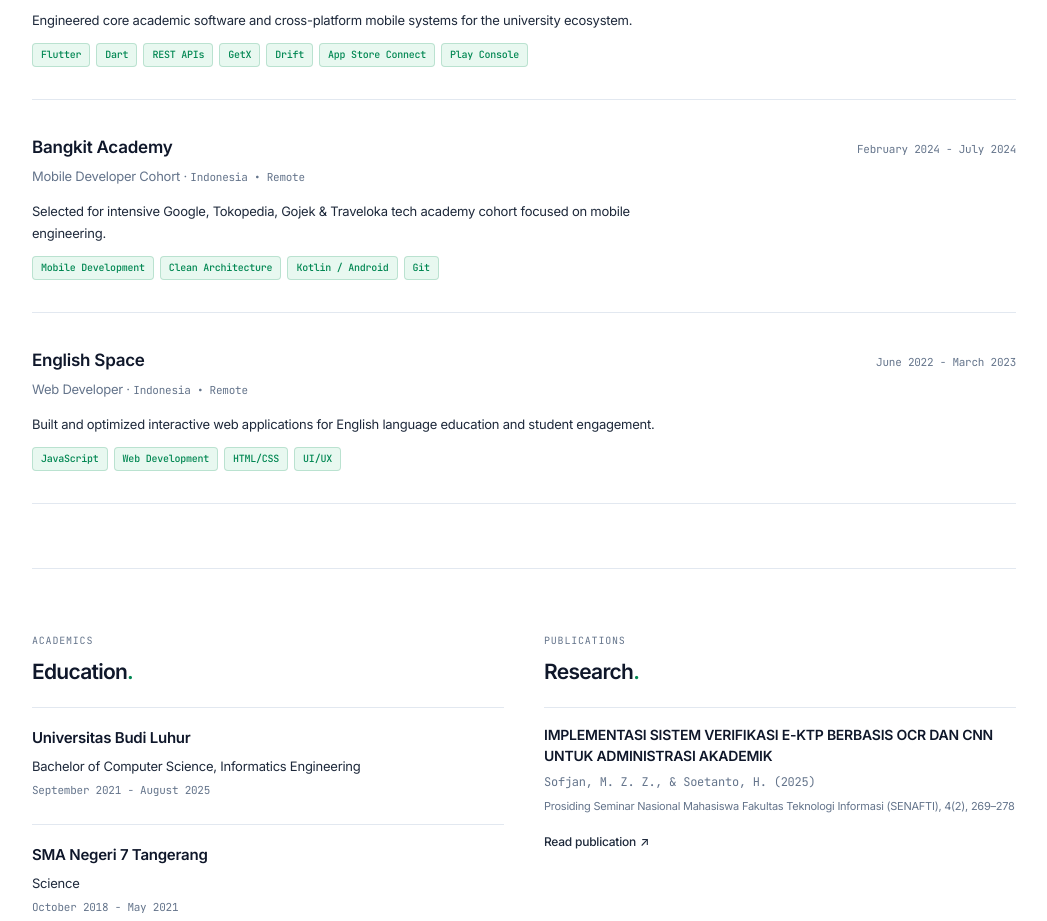
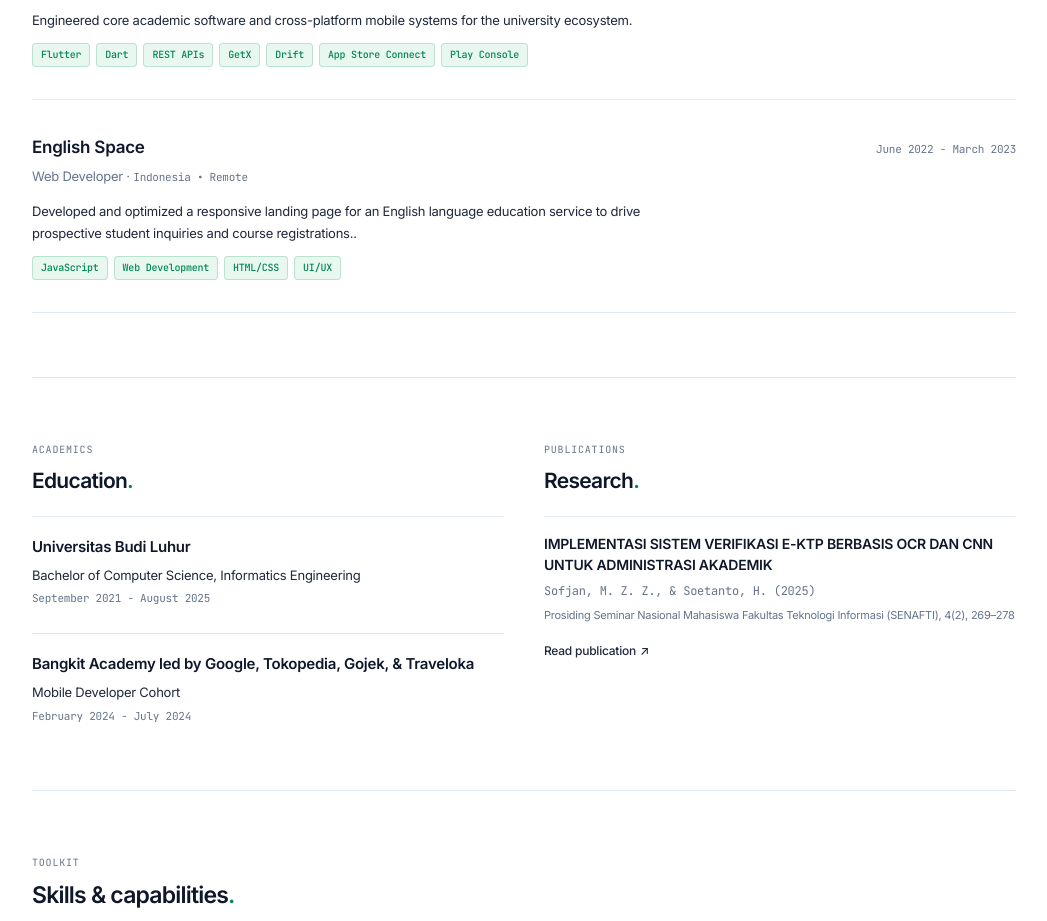
Before and after one commit to Zalayetha/personal-website, an Astro site: page /about in a window 1280 px wide. Shown: the part 984-1905 px from the top of the page, without its empty margins (116-1163 px from the left). Built offline with nearby package versions, Linux system fonts and the light colour scheme; Astro itself is replaced by a stand-in of ours.

Commit message:
content: move Bangkit Academy to education and remove SMAN 7 Tangerang

```diff
--- a/src/components/layout/Footer.astro
+++ b/src/components/layout/Footer.astro
@@ -43,7 +43,7 @@ import { contact, socialLinks } from "../../data/portfolio";
 
         <div class="flex flex-col sm:flex-row sm:items-center justify-between gap-3 text-[10px] text-[#64748b] pt-4 border-t border-[#e2e8f0] font-mono">
             <span>© 2026 Zaghy Zalayetha</span>
-            <span>From my desk in Tangerang, Indonesia 🇮🇩</span>
+            <span>made with ☕️ by zaghy</span>
         </div>
     </div>
 </footer>
--- a/src/components/sections/home/ExperienceSection.astro
+++ b/src/components/sections/home/ExperienceSection.astro
@@ -2,7 +2,6 @@
 const displayExperience = [
     { company: "C3ARBON", role: "Full-Stack Engineer", period: "2026–now" },
     { company: "Universitas Budi Luhur", role: "Staff Programmer", period: "2023–2026" },
-    { company: "Bangkit Academy", role: "Mobile Developer Cohort", period: "2024" },
     { company: "English Space", role: "Web Developer", period: "2022–2023" },
 ];
 ---
@@ -15,7 +14,7 @@ const displayExperience = [
                 <span class="text-[#008752]">Always learning.</span>
             </h2>
             <p class="max-w-[340px] text-[13px] text-[#64748b] my-5 leading-[1.8]">
-                I enjoy understanding how systems work under the hood, then engineering clean solutions that solve real world problem.
+                From full-stack web platforms and mobile apps to carbon intelligence tools. I enjoy understanding how systems work under the hood, then engineering clean solutions that make a real-world impact.
             </p>
             <a href="/about" class="text-link text-xs text-[#008752] hover:text-[#007346] font-medium">
                 <span>A little more about me</span>
--- a/src/data/portfolio.ts
+++ b/src/data/portfolio.ts
@@ -99,25 +99,12 @@ export const experience: Experience[] = [
     skills: ["Flutter", "Dart", "REST APIs", "GetX", "Drift", "App Store Connect", "Play Console"],
   },
   {
-    company: "Bangkit Academy",
-    role: "Mobile Developer Cohort",
-    period: "February 2024 - July 2024",
-    location: "Indonesia • Remote",
-    description:
-      "Selected for intensive Google, Tokopedia, Gojek & Traveloka tech academy cohort focused on mobile engineering.",
-    highlights: [
-      "Deepened expertise in mobile architecture, MVVM, clean architecture principles, and REST API integration.",
-      "Collaborated in cross-functional teams to build and ship production-ready capstone mobile applications.",
-    ],
-    skills: ["Mobile Development", "Clean Architecture", "Kotlin / Android", "Git"],
-  },
-  {
     company: "English Space",
     role: "Web Developer",
     period: "June 2022 - March 2023",
     location: "Indonesia • Remote",
     description:
-      "Built and optimized interactive web applications for English language education and student engagement.",
+      "Developed and optimized a responsive landing page for an English language education service to drive prospective student inquiries and course registrations..",
     highlights: [
       "Engineered accessible, responsive web interfaces with fast load performance.",
       "Collaborated on feature enhancements to streamline learning material delivery.",
@@ -134,10 +121,10 @@ export const education: Education[] = [
     degree: "Bachelor of Computer Science, Informatics Engineering",
   },
   {
-    institution: "SMA Negeri 7 Tangerang",
-    location: "Tangerang, Indonesia",
-    period: "October 2018 - May 2021",
-    degree: "Science",
+    institution: "Bangkit Academy led by Google, Tokopedia, Gojek, & Traveloka",
+    location: "Indonesia • Remote",
+    period: "February 2024 - July 2024",
+    degree: "Mobile Developer Cohort",
   },
 ];
 
```
